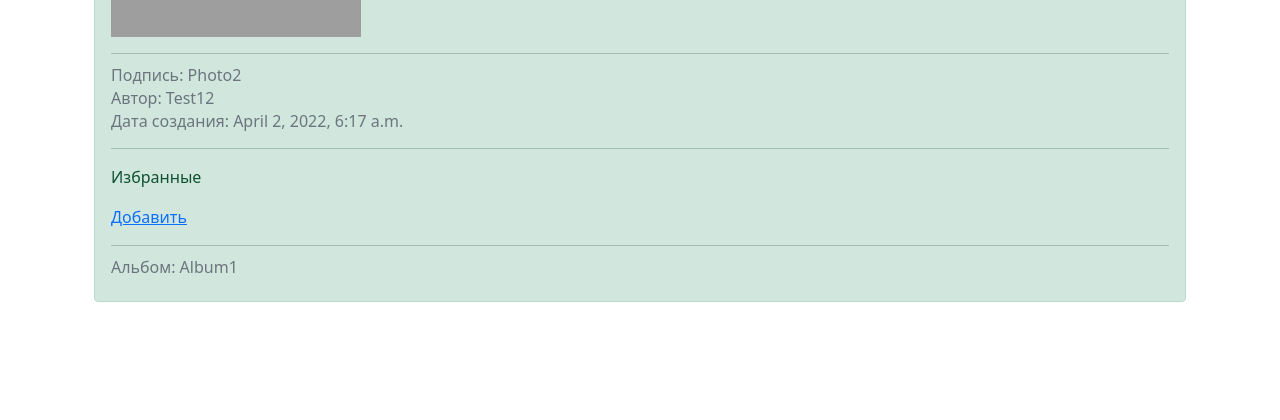
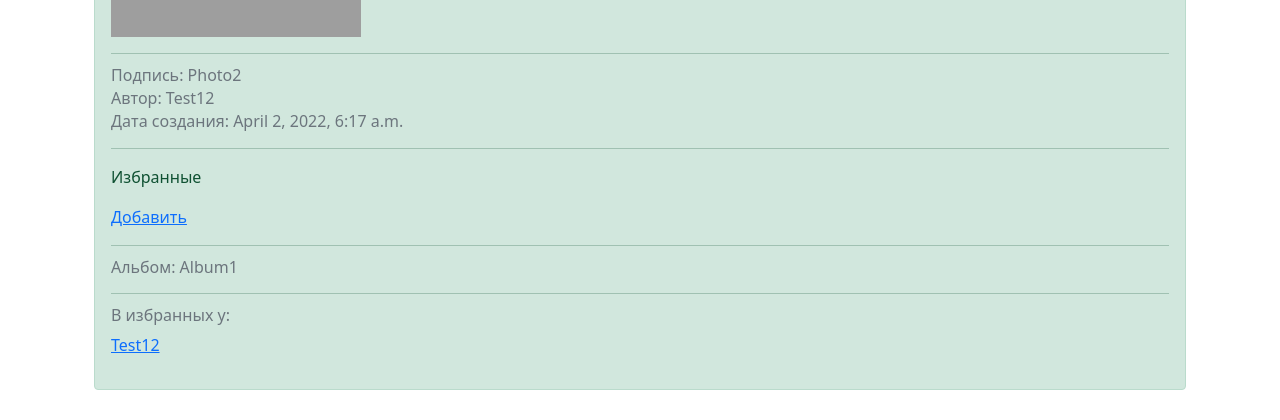
Before and after one commit to romanov-kubanych/Exam9, a Django app: page /photo/2/ in a window 1280 px wide. Shown: the part 380-800 px from the top of the page. Run offline with Django 4.2, Linux system fonts and the light colour scheme; a user stored in the database is signed in; data comes from the database, SQL or seed files in the repository; grey boxes are pictures that could not be loaded.

Commit message:
Добавил оттображение пользователей в деталях фото

```diff
--- a/templates/photos/view.html
+++ b/templates/photos/view.html
@@ -60,6 +60,13 @@
                     </h6>
                 {% endif %}
             {% endif %}
+            <hr>
+            <h6 class="card-subtitle mb-2 text-muted">В избранных у:</h6>
+            {% for user in photo.selected.all %}
+                <p><a href="{% url 'accounts:detail' user.pk %}">{{ user.first_name }}</a></p>
+            {% endfor %}
+
+
         </div>
     </div>
     <script>
```
